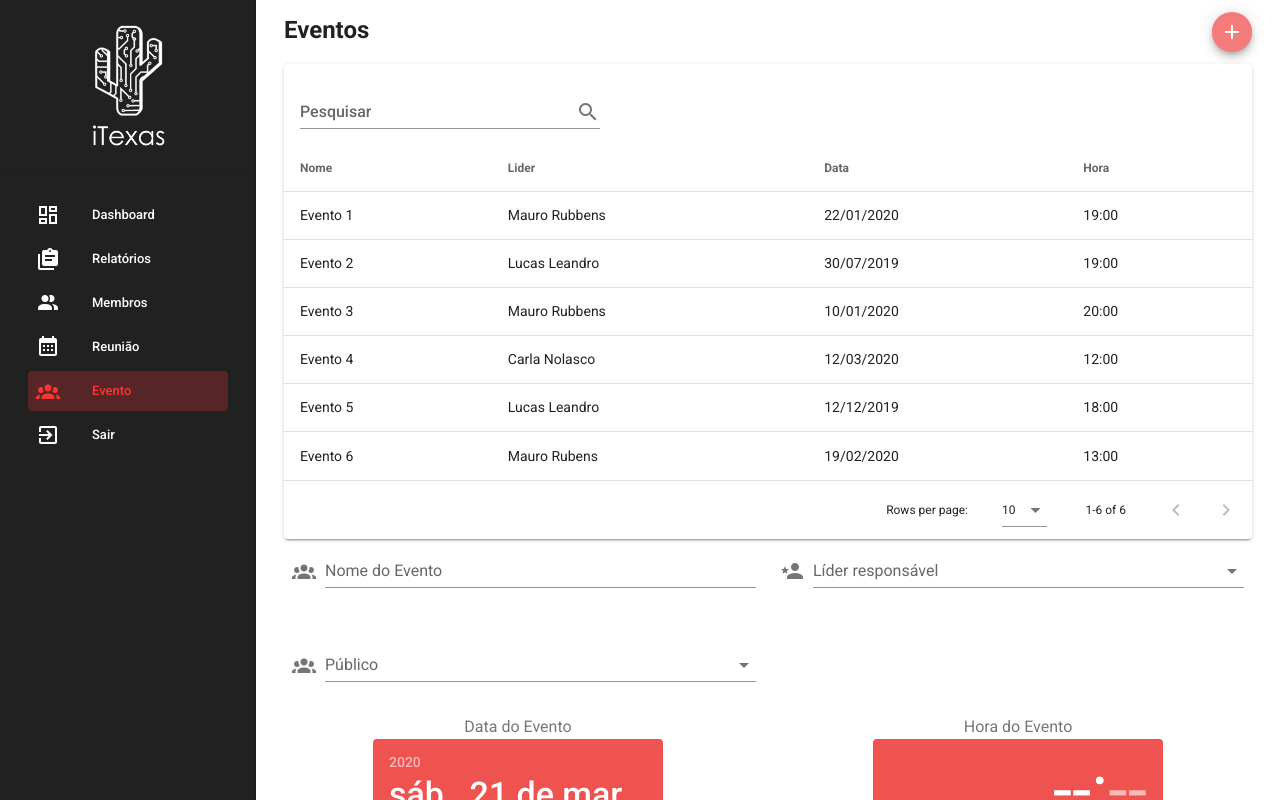
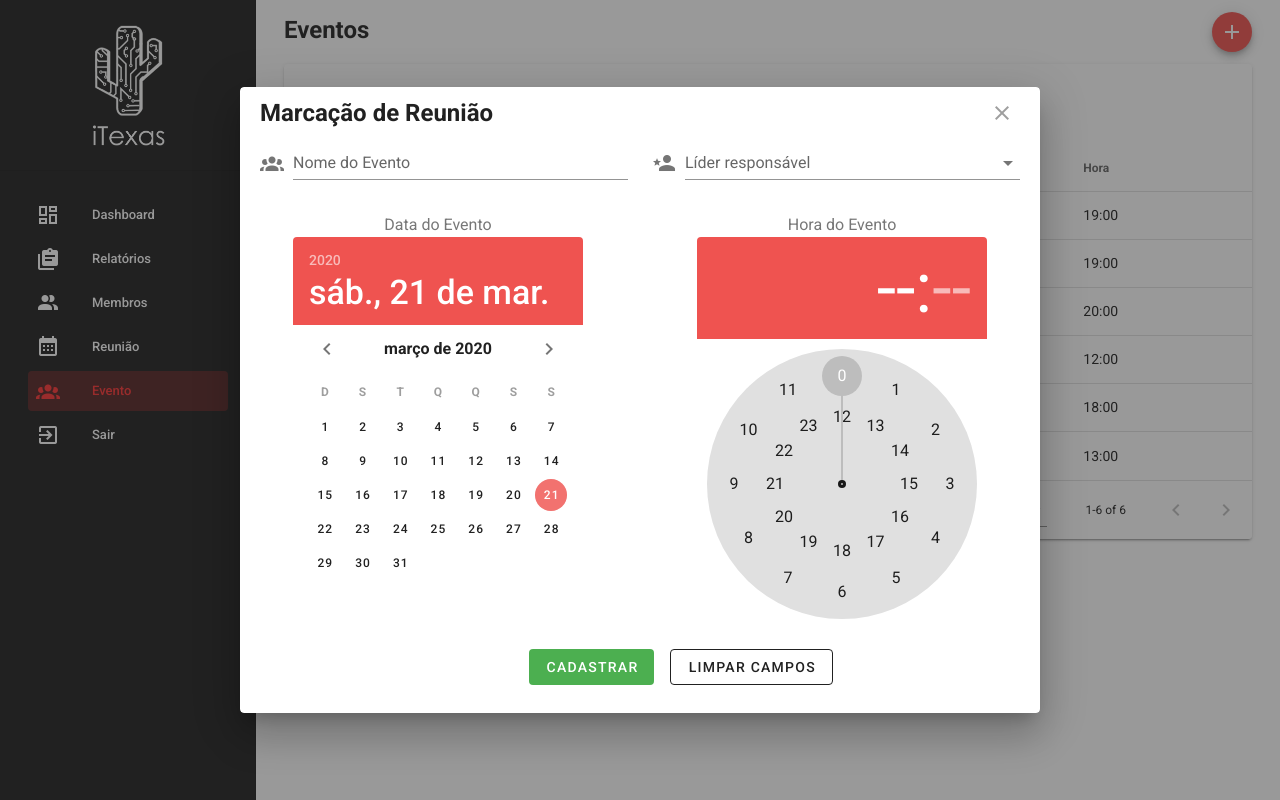
Before and after one commit to carlavieira/itexas-web, a Vue app: page /#/aplicativo/eventos in a window 1280 px wide. Both pictures are taken after a click on the button 1232 px from the left and 32 px from the top of the page. Shown: the top 800 px of the page. Built offline with nearby package versions, Linux system fonts and the light colour scheme; what vue-resource would draw is missing.

Commit message:
Modal de criaçao de eventos

```diff
--- a/src/components/eventos/CadastrarEvento.vue
+++ b/src/components/eventos/CadastrarEvento.vue
@@ -1,5 +1,13 @@
 <template>
-  <v-container>
+  <v-dialog max-width="800px" persistent v-model="show">
+    <v-card class="pa-5">
+      <v-layout row class="px-3" justify-space-between>
+        <h2>Marcação de Reunião</h2>
+        <v-btn @click="$emit('close')" title="Fechar" icon>
+          <v-icon color="grey">mdi-close</v-icon>
+        </v-btn>
+      </v-layout>
+      <v-form ref="form" v-model="valid" lazy-validation>
         <v-row>
           <v-col class="col-12" sm="6" md="6" lg="6">
             <v-text-field
@@ -14,10 +22,6 @@
             <v-select label="Líder responsável" prepend-icon="mdi-account-star"></v-select>
           </v-col>
 
-      <v-col class="col-12" sm="6" md="6" lg="6">
-        <v-select label="Público" prepend-icon="mdi-account-group"></v-select>
-      </v-col>
-
           <v-row justify="space-around">
             <v-col class="col-12 column" sm="6" md="6" lg="6">
               <span class="span-title">Data do Evento</span>
@@ -28,8 +32,6 @@
               <v-time-picker class="w-290" v-model="e7" color="red lighten-1" format="24hr"></v-time-picker>
             </v-col>
           </v-row>
-
-
             <v-col
               class="col-12 offset-md-4 offset-lg-4 offset-sm-3 column-button"
               sm="6"
@@ -39,12 +41,10 @@
               <v-btn class="ma-2" v-on:click.native="submit()" depressed color="success">Cadastrar</v-btn>
               <v-btn class="ma-2" v-on:click.native="clear()" outlined>Limpar Campos</v-btn>
             </v-col>
-
-
-
-
         </v-row>
-  </v-container>
+      </v-form>
+    </v-card>
+  </v-dialog>
 </template>
 
 <script>
@@ -53,11 +53,15 @@ export default {
     return {
       picker: new Date().toISOString().substr(0, 10),
       e7: null,
+      select: null,
+      valid: true,
     }
+  },
+  props: {
+    show: Boolean
   }
 }
 </script>
-
 
 <style scoped>
   .w-290 {
```
Lines whose indentation alone changed are shown as unchanged.
